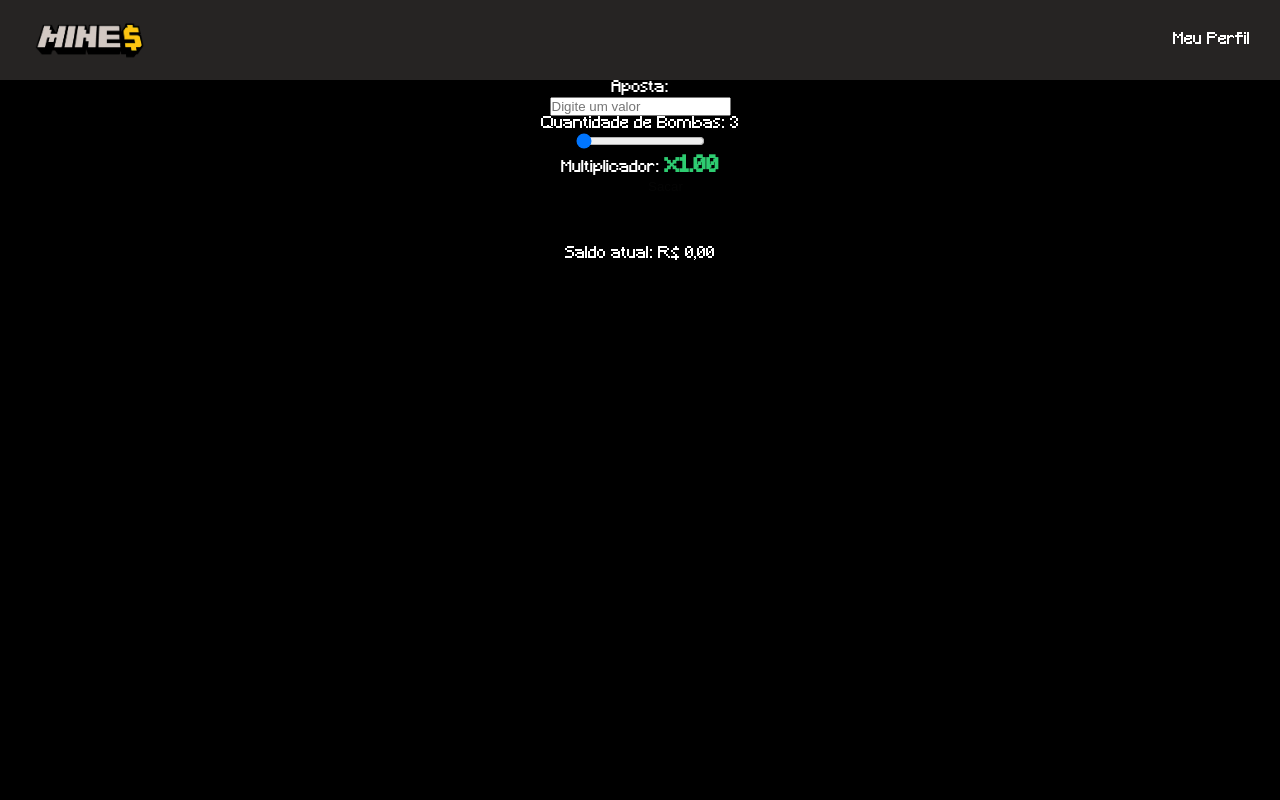
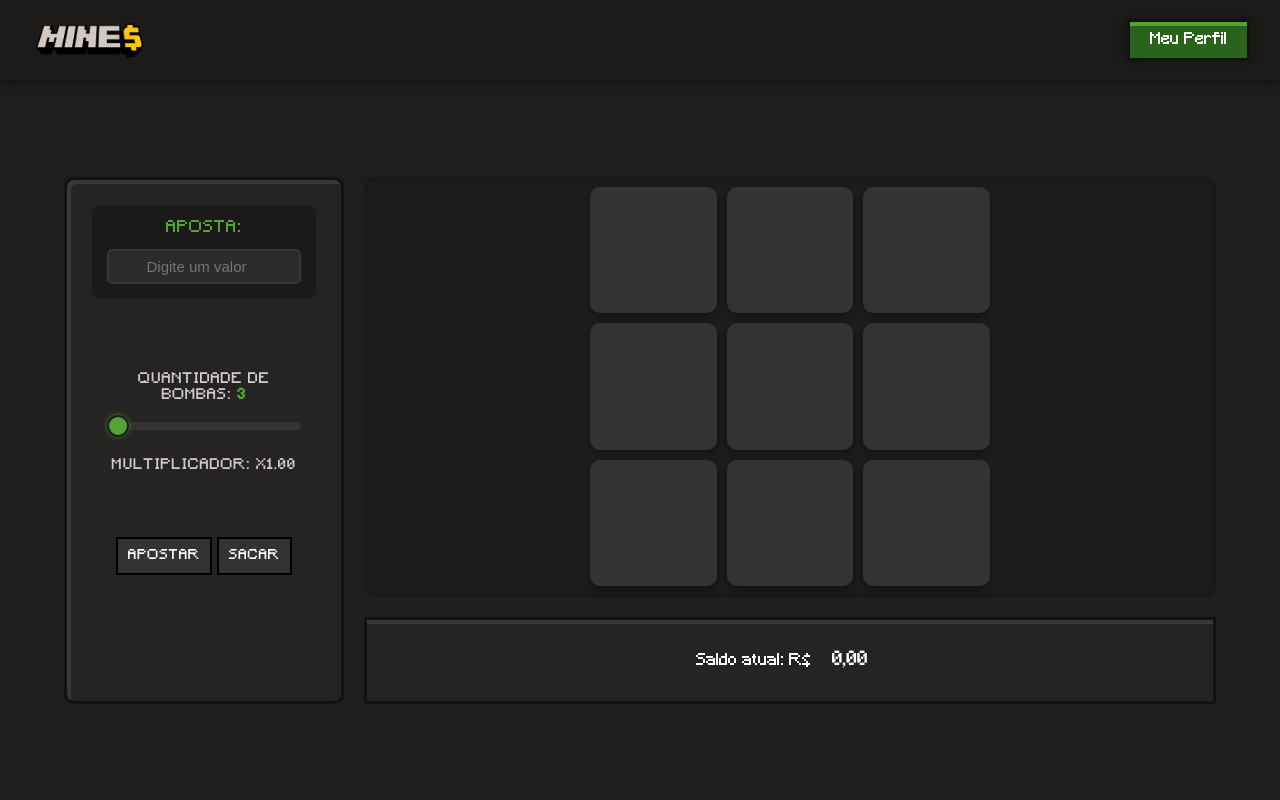
Before and after one commit to Klber-dev/mines.bet, a PHP site: page /campo_minado.php in a window 1280 px wide. Run offline with PHP 8.4, Linux system fonts and the light colour scheme; the visitor is signed in with stand-in values (Sample User, id 1); data that the repository does not hold is empty.

Commit message:
style do campo minado completo

```diff
--- a/assets/campo_minado.css
+++ b/assets/campo_minado.css
@@ -8,13 +8,18 @@
     --cell-hover: #444;
     --bomba: #e74c3c;
     --diamante: #27ae60;
+    --text: #fff;
 }
 
 body {
-    background: #000;
-    color: white;
+    background: #1e1e1e;
+    color: var(--text);
     font-family: 'Minecraft', sans-serif;
     text-align: center;
+    min-height: 100vh;
+    display: flex;
+    flex-direction: column;
+    overflow: hidden;
 }
 
 .header-container {
@@ -22,76 +27,327 @@ body {
     align-items: center;
     justify-content: space-between;
     padding: 15px 30px;
-    background-color: var(--gray-bg);
+    background-color: #1d1b1a;
+    box-shadow: 0 2px 10px rgba(0, 0, 0, 0.5);
 }
 
 .logo img {
     width: 120px;
+    transition: transform 0.2s;
 }
 
-.aposta {
-    margin-top: 30px;
+.logo img:hover {
+    transform: scale(1.05);
 }
 
-.input-style,
-.btn-button {
-    display: block;
-    margin: 10px auto;
-    padding: 10px;
-    border-radius: 5px;
-    border: none;
+.btn-style,
+.btn-alt {
+    padding: 10px 20px;
+    text-align: center;
+    color: #FFFFFF;
+    border: 3px solid #131111;
+    box-shadow: inset 0px 4px 0px, 0px 0px 10px rgba(0, 0, 0, 0.25);
+    cursor: pointer;
+    font-family: var(--font-secondary);
+    transition: all 0.2s ease-in-out;
 }
 
-.btn-button {
-    background-color: var(--secondary);
-    color: white;
-    cursor: pointer;
-    transition: 0.3s;
+.btn-style {
+    background-color: var(--primary-color);
+    box-shadow: inset 0px 4px 0px var(--secondary-color), 0px 0px 10px rgba(0, 0, 0, 0.25);
 }
 
-.btn-button:hover {
-    background-color: var(--primary);
+.btn-style:hover {
+    background-color: #367723;
+    box-shadow: inset 0px 2px 0px #245316, inset 0px -2px 0px #52A535, 0px 0px 12px rgba(0, 0, 0, 0.4);
+    transform: translateY(1px);
 }
 
-.campo {
-    display: grid;
-    grid-template-columns: repeat(3, 100px);
-    gap: 10px;
+main {
+    flex: 1;
+    display: flex;
     justify-content: center;
-    margin-top: 30px;
+    align-items: center;
+    padding: 0;
+    height: calc(100vh - 80px);
+    overflow: hidden;
 }
 
-.celula {
-    width: 100px;
-    height: 100px;
-    background: var(--cell-bg);
-    border-radius: 10px;
-    cursor: pointer;
-    transition: background 0.2s;
+.parent {
+    display: grid;
+    grid-template-columns: 280px 1fr;
+    grid-template-rows: 1fr auto;
+    gap: 20px;
+    width: 90%;
+    height: 100%;
+    max-height: 100%;
+    margin: 0 auto;
 }
 
-.celula:hover {
-    background: var(--cell-hover);
+.side-bar {
+    grid-column: 1 / 2;
+    grid-row: 1 / 3;
+    background-color: #262423;
+    padding: 25px;
+    display: flex;
+    flex-direction: column;
+    justify-content: flex-start;
+    align-items: center;
+    gap: 40px;
+    border: 3px solid #131111;
+    box-shadow: inset 4px 4px 0px #3a3735;
+    border-radius: 10px;
+
 }
 
-.celula.bomba {
-    background: var(--bomba);
+
+.side-bar p {
+    font-size: 1rem;
+    color: #bfb9b7;
+    text-transform: uppercase;
+    letter-spacing: 1px;
 }
 
-.celula.diamante {
-    background: var(--diamante);
+.lance {
+    width: 100%;
+    display: flex;
+    flex-direction: column;
+    align-items: center;
+    background: #1b1a19;
+    padding: 15px;
+    border-radius: 8px;
+
 }
 
-#multiplicador {
-    font-size: 1.4rem;
-    font-weight: bold;
-    color: #2ecc71;
-    margin-top: 10px;
-    text-align: center;
-    transition: transform 0.2s ease;
+.lance p {
+    font-size: 1rem;
+    color: var(--secondary);
 }
 
-#multiplicador.updated {
+.lance input {
+    width: 100%;
+    height: 35px;
+    padding: 0 10px;
+    margin-top: 12px;
+    font-size: 15px;
+    color: #fff;
+    background-color: #2b2b2b;
+    border: 2px solid #3a3735;
+    text-align: center;
+    border-radius: 6px;
+    transition: all 0.2s ease-in-out;
+}
+
+.lance input:focus {
+    border: 1px solid var(--secondary);
+    outline: none;
+}
+
+input:focus {
+    outline: none;
+    border: 1px solid var(--secondary);
+}
+
+.bomb-slider {
+    margin-top: 10px;
+    width: 100%;
+    padding: 15px;
+    border-radius: 8px;
+
+}
+
+.bomb-slider p {
+    margin: 8px 0;
+    font-size: 0.9rem;
+    color: #d0cbc9;
+}
+
+#valor-bombas,
+#mult {
+    color: var(--secondary);
+    font-weight: bold;
+}
+
+.bomb-slider input[type="range"] {
+    width: 100%;
+    appearance: none;
+    height: 8px;
+    margin-bottom: 20px;
+    margin-top: 10px;
+    background: #333;
+    border-radius: 5px;
+    outline: none;
+}
+
+.bomb-slider input[type="range"]::-webkit-slider-thumb {
+    appearance: none;
+    width: 22px;
+    height: 22px;
+    border-radius: 50%;
+    background: var(--secondary);
+    cursor: pointer;
+    transition: 0.2s;
+    border: 2px solid #1e1e1e;
+    box-shadow: 0 0 5px #52a535aa;
+}
+
+.bomb-slider input[type="range"]::-webkit-slider-thumb:hover {
+    background: #63c04a;
     transform: scale(1.1);
-    color: #f1c40f;
 }
+
+.side-bar .btn-style {
+    width: 100%;
+    padding: 12px 0;
+    font-size: 1rem;
+    background-color: var(--secondary);
+    border: none;
+    border-radius: 8px;
+    color: #fff;
+    font-weight: bold;
+    cursor: pointer;
+    transition: 0.25s;
+}
+
+.side-bar .btn-style:hover {
+    background-color: #63c04a;
+    transform: translateY(1px);
+    box-shadow: 0 0 12px #52a53588;
+}
+
+.campo-minado {
+    position: relative;
+    display: flex;
+    align-items: center;
+    justify-content: center;
+    background-color: #1d1d1d;
+    border-radius: 12px;
+    box-shadow: inset 0 0 10px #00000055;
+    padding: 10px;
+    overflow: hidden;
+}
+
+.grid {
+    display: grid;
+    grid-template-columns: repeat(3, 1fr);
+    grid-template-rows: repeat(3, 1fr);
+    gap: 10px;
+    width: 100%;
+    height: 100%;
+    aspect-ratio: 1 / 1;
+    max-width: 400px;
+    max-height: 400px;
+}
+
+.cell {
+    background-color: var(--cell-bg);
+    border-radius: 10px;
+    box-shadow: 0 4px 8px #00000055;
+    transition: background 0.2s, transform 0.1s;
+    display: flex;
+    justify-content: center;
+    align-items: center;
+    font-size: 2rem;
+    cursor: pointer;
+}
+
+.cell:hover {
+    background-color: var(--cell-hover);
+    transform: scale(1.05);
+}
+
+.saldo {
+    grid-column: 2 / 3;
+    grid-row: 2 / 3;
+    background-color: #262423;
+    border: 3px solid #131111;
+    box-shadow: inset 0px 4px 0px #3a3735;
+    padding: 30px;
+    text-align: center;
+    font-size: 1rem;
+}
+
+.saldo h2 {
+    color: #fff;
+    margin-bottom: 8px;
+}
+
+#saldo {
+    font-size: 1.2rem;
+    padding: 8px 16px;
+    border-radius: 8px;
+}
+
+.btn-action {
+    background-color: #333;
+    border: 2px solid #000;
+    color: #FFFFFF;
+    font-family: var(--font-secondary);
+    padding: 10px;
+    cursor: pointer;
+    transition: all 0.2s ease-in-out;
+    text-transform: uppercase;
+    letter-spacing: 1px;
+}
+
+.btn-action:hover {
+    background-color: #444;
+    box-shadow: inset 0px 2px 0px #333, inset 0px -2px 0px #444, 0px 0px 12px rgba(0, 0, 0, 0.4);
+    transform: translateY(1px);
+}
+
+.overlay-resultado {
+    position: absolute;
+    top: 0;
+    left: 0;
+    width: 100%;
+    height: 100%;
+    border-radius: 12px;
+    background-color: rgba(0, 0, 0, 0.75);
+    color: #fff;
+    display: flex;
+    align-items: center;
+    justify-content: center;
+    font-size: 1.8rem;
+    font-weight: bold;
+    backdrop-filter: blur(4px);
+    opacity: 0;
+    transition: opacity 0.4s ease;
+}
+
+.overlay-resultado.vitoria {
+    background-color: rgba(39, 174, 96, 0.8);
+}
+
+.overlay-resultado.derrota {
+    background-color: rgba(231, 76, 60, 0.8);
+}
+
+.overlay-resultado.show {
+    opacity: 1;
+}
+
+.overlay-resultado.hidden {
+    display: none;
+}
+
+.cell.diamante {
+    background-color: var(--diamante);
+    color: #fff;
+    box-shadow: 0 6px 14px rgba(39, 174, 96, 0.35);
+    transform: scale(1.05);
+    transition: background-color 0.18s, transform 0.12s, box-shadow 0.18s;
+}
+
+.cell.bomba {
+    background-color: var(--bomba);
+    color: #fff;
+    box-shadow: 0 6px 14px rgba(231, 76, 60, 0.35);
+    transform: scale(1.05);
+    transition: background-color 0.18s, transform 0.12s, box-shadow 0.18s;
+}
+
+.campo-minado.ativo {
+    border: 3px solid #52a535;
+    transition: all 0.3s ease;
+}
```
